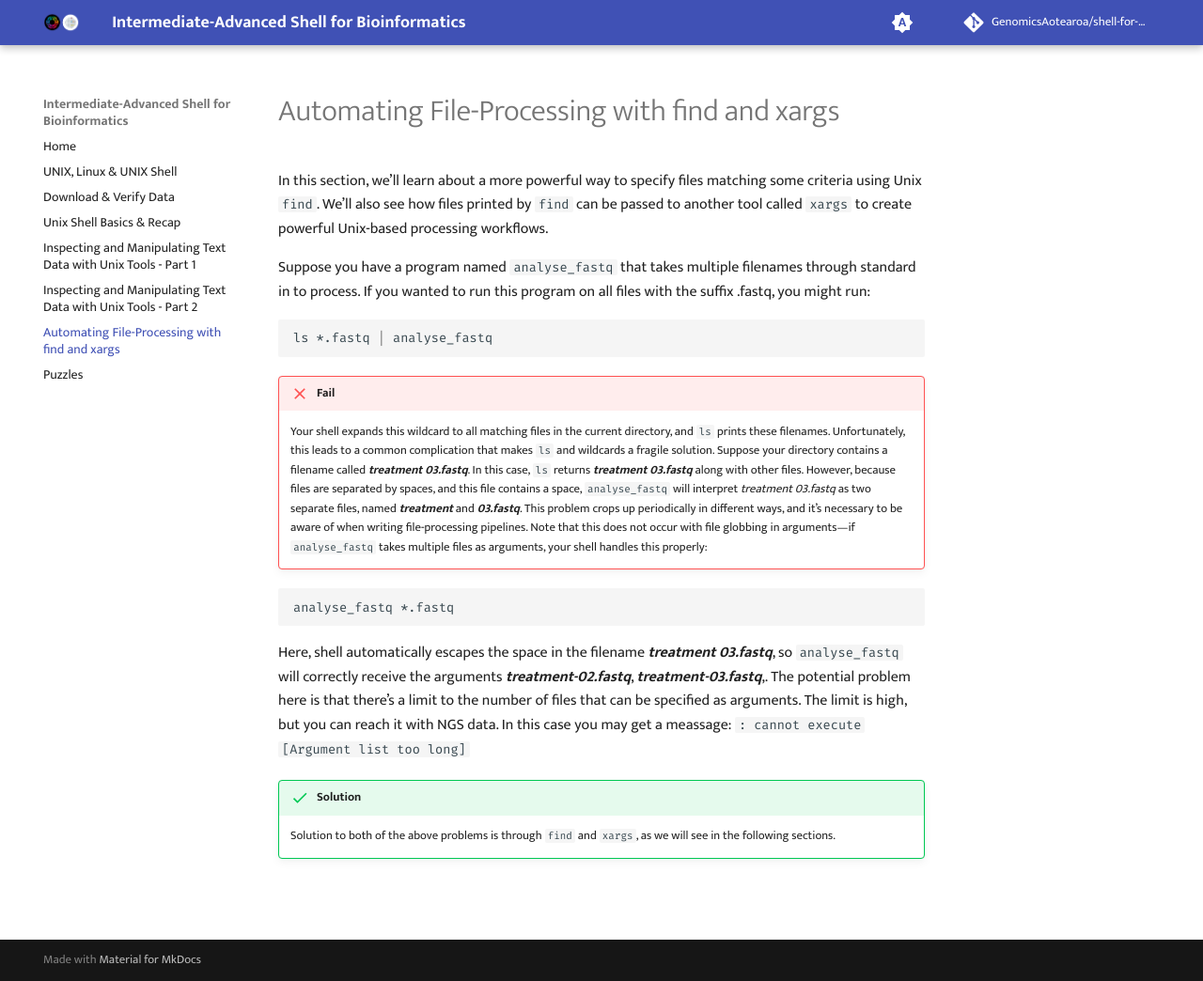
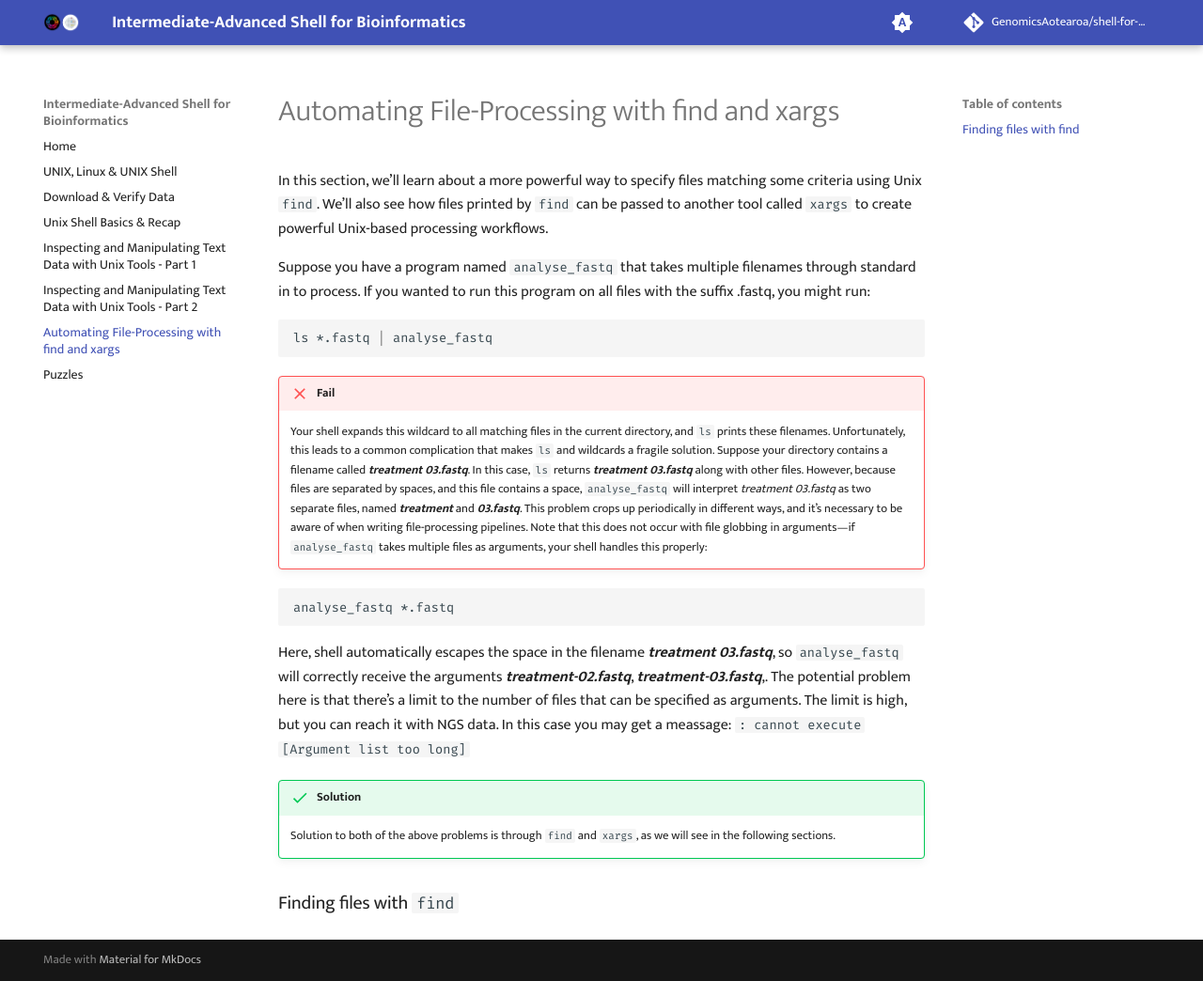
Before and after one commit to GenomicsAotearoa/shell-for-bioinformatics, an MkDocs documentation site: the page built from docs/6_automate_fileprocessing_find_xargs.md, in a window 1280 px wide and 1044 px high. Shown: the whole window at 94% size. Built offline with MkDocs 1.6.1 and Material for MkDocs 9.7.7, drawn with Linux system fonts in a browser that asks for light colours; comment, search, counter and statistics services are not loaded.

Commit message:
add finding files with find header

```diff
--- a/docs/6_automate_fileprocessing_find_xargs.md
+++ b/docs/6_automate_fileprocessing_find_xargs.md
@@ -20,3 +20,5 @@ Here, shell automatically escapes the space in the filename ***treatment 03.fast
 !!! Success "Solution"
 
     Solution to both of the above problems is through `find` and `xargs`, as we will see in the following sections.
+
+### Finding files with `find`
```
